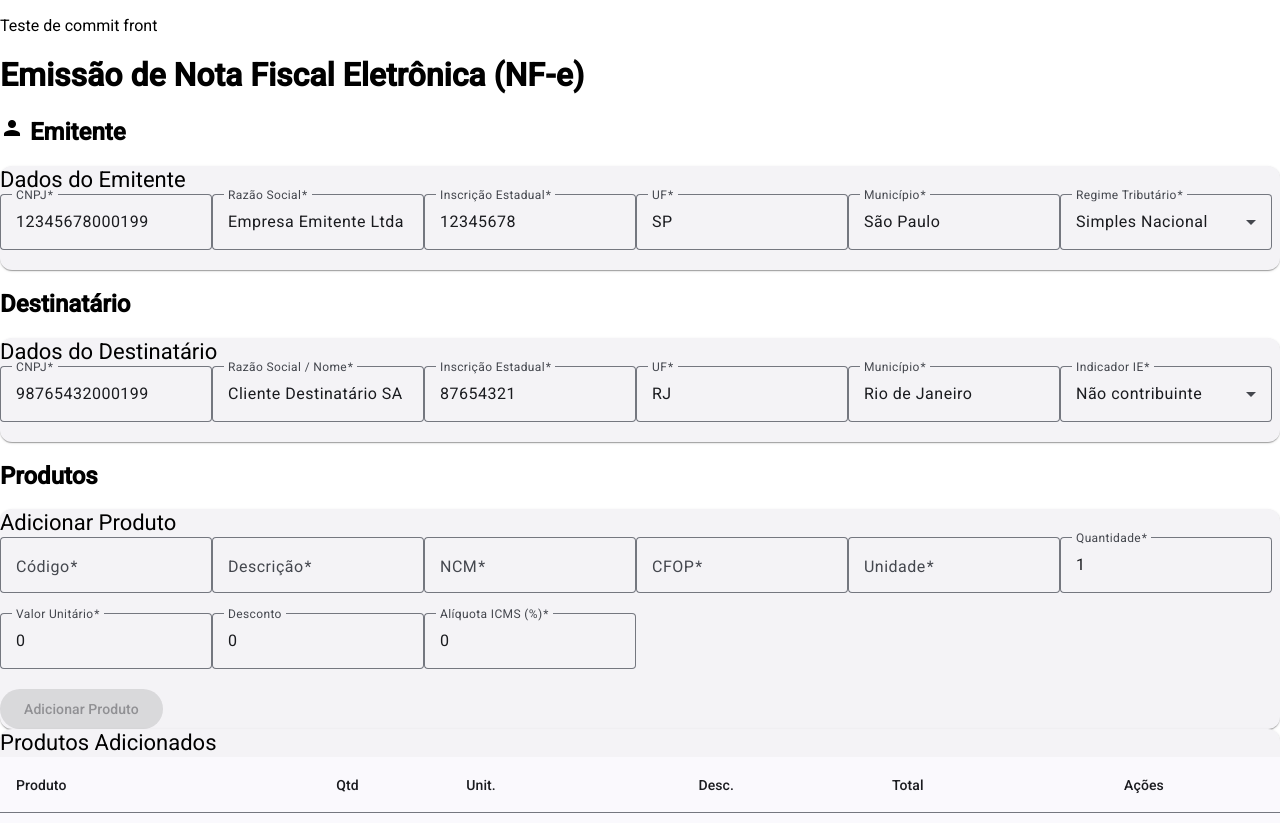
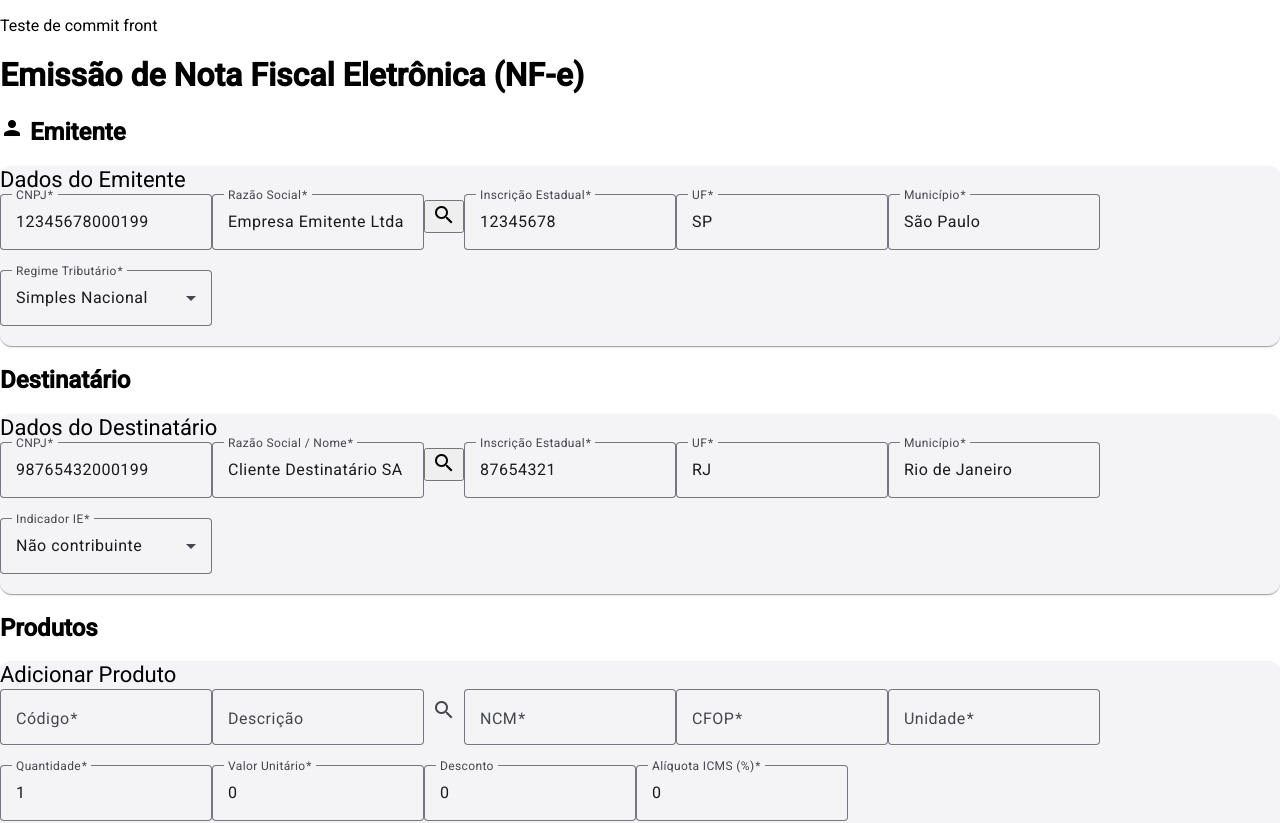
Before and after one commit to EvandroSversut/sist_cont_front_v2, an Angular app: page /nfe in a window 1280 px wide. Shown: the top 823 px of the page. Built offline with nearby package versions, Linux system fonts and the light colour scheme.

Commit message:
commit 07/07/2025

```diff
--- a/src/app/components/compras/compras.component.html
+++ b/src/app/components/compras/compras.component.html
@@ -4,6 +4,8 @@
   <mat-card>
     <mat-card-title>Dados da Compra</mat-card-title>
     <mat-card-content>
+
+      <app-emitente-form (buscarFornecedor)="abrirBuscaFornecedor()"></app-emitente-form>
 
       <div class="linha-campos">
         <mat-form-field>
--- a/src/app/components/compras/compras.component.ts
+++ b/src/app/components/compras/compras.component.ts
@@ -18,6 +18,7 @@ import { ComprasService } from '../../services/compras.service';
 import { BuscaFornecedorDialogComponent } from '../dialogs/fornecedor/busca-fornecedor-dialog.component';
 import { BuscaProdutoDialogComponent } from '../dialogs/produtos/busca-produto-dialog.component';
 import { ComprasDTO } from '../../model/itens-compra.model';
+import { EmitenteFormComponent } from "../nfe/emitente-form.component";
 
 @Component({
   selector: 'app-compras',
@@ -37,8 +38,9 @@ import { ComprasDTO } from '../../model/itens-compra.model';
     MatTableModule,
     MatDialogModule,
     MatDatepickerModule,
-    MatNativeDateModule
-  ]
+    MatNativeDateModule,
+    EmitenteFormComponent
+]
 })
 export class ComprasComponent implements OnInit {
 
--- a/src/app/components/nfe/destinatario-form.component.ts
+++ b/src/app/components/nfe/destinatario-form.component.ts
@@ -7,6 +7,9 @@ import { MatFormFieldModule } from '@angular/material/form-field';
 import { MatInputModule } from '@angular/material/input';
 import { MatSelectModule } from '@angular/material/select';
 import { MatCardModule } from '@angular/material/card';
+import { MatIconModule } from '@angular/material/icon';
+import { BuscaFornecedorDialogComponent } from '../dialogs/fornecedor/busca-fornecedor-dialog.component';
+import { MatDialog } from '@angular/material/dialog';
 
 @Component({
   selector: 'app-destinatario-form',
@@ -17,7 +20,8 @@ import { MatCardModule } from '@angular/material/card';
     MatFormFieldModule,
     MatInputModule,
     MatSelectModule,
-    MatCardModule
+    MatCardModule,
+    MatIconModule
   ],
   template: `
     <mat-card>
@@ -32,6 +36,10 @@ import { MatCardModule } from '@angular/material/card';
           <mat-label>Razão Social / Nome</mat-label>
           <input matInput formControlName="razaoSocial">
         </mat-form-field>
+
+        <button mat-icon-button color="primary" (click)="abrirBuscaFornecedor()">
+          <mat-icon>search</mat-icon>
+        </button>
 
         <mat-form-field appearance="outline">
           <mat-label>Inscrição Estadual</mat-label>
@@ -62,4 +70,18 @@ import { MatCardModule } from '@angular/material/card';
 })
 export class DestinatarioFormComponent {
   @Input() formDestinatario!: FormGroup;
-}
+
+  constructor(private dialog: MatDialog) {}
+
+  abrirBuscaFornecedor() {
+    const dialogRef = this.dialog.open(BuscaFornecedorDialogComponent, {
+      width: '800px'
+    });
+
+    dialogRef.afterClosed().subscribe(result => {
+      if (result) {
+        this.formDestinatario.patchValue({ razaoSocial: result.razaoSocial, cnpj: result.cnpj });
+      }
+    });
+   }
+  }
--- a/src/app/components/nfe/emitente-form.component.ts
+++ b/src/app/components/nfe/emitente-form.component.ts
@@ -7,6 +7,9 @@ import { MatFormFieldModule } from '@angular/material/form-field';
 import { MatInputModule } from '@angular/material/input';
 import { MatSelectModule } from '@angular/material/select';
 import { MatCardModule } from '@angular/material/card';
+import { MatDialog } from '@angular/material/dialog';
+import { BuscaFornecedorDialogComponent } from '../dialogs/fornecedor/busca-fornecedor-dialog.component';
+import { MatIconModule } from '@angular/material/icon';
 
 @Component({
   selector: 'app-emitente-form',
@@ -17,7 +20,8 @@ import { MatCardModule } from '@angular/material/card';
     MatFormFieldModule,
     MatInputModule,
     MatSelectModule,
-    MatCardModule
+    MatCardModule,
+    MatIconModule
   ],
   template: `
     <mat-card>
@@ -32,6 +36,10 @@ import { MatCardModule } from '@angular/material/card';
           <mat-label>Razão Social</mat-label>
           <input matInput formControlName="razaoSocial">
         </mat-form-field>
+
+        <button mat-icon-button color="primary" (click)="abrirBuscaFornecedor()">
+          <mat-icon>search</mat-icon>
+        </button>
 
         <mat-form-field appearance="outline">
           <mat-label>Inscrição Estadual</mat-label>
@@ -63,5 +71,17 @@ import { MatCardModule } from '@angular/material/card';
 export class EmitenteFormComponent {
   @Input() formEmitente!: FormGroup;
 
-  constructor() {}
+  constructor(private dialog: MatDialog) {}
+
+abrirBuscaFornecedor() {
+  const dialogRef = this.dialog.open(BuscaFornecedorDialogComponent, {
+    width: '800px'
+  });
+
+  dialogRef.afterClosed().subscribe(result => {
+    if (result) {
+      this.formEmitente.patchValue({ razaoSocial: result.razaoSocial, cnpj: result.cnpj });
+    }
+  });
+ }
 }
--- a/src/app/components/nfe/nfe.component.ts
+++ b/src/app/components/nfe/nfe.component.ts
@@ -1,6 +1,6 @@
 // 📁 src/app/components/nfe/nfe.component.ts
 
-import { Component } from '@angular/core';
+import { Component, EventEmitter, Output } from '@angular/core';
 import { CommonModule } from '@angular/common';
 import { FormBuilder, FormGroup, ReactiveFormsModule, Validators } from '@angular/forms';
 import { EmitenteFormComponent } from './emitente-form.component';
@@ -76,6 +76,8 @@ export class NfeComponent {
   formDestinatario: FormGroup;
   formTransporte: FormGroup;
   formPagamento: FormGroup;
+
+  // @Output() buscarFornecedor = new EventEmitter<void>();
 
   produtos: any[] = [];
 
--- a/src/app/components/nfe/produto-form.component.ts
+++ b/src/app/components/nfe/produto-form.component.ts
@@ -2,11 +2,16 @@
 
 import { Component, EventEmitter, Output } from '@angular/core';
 import { CommonModule } from '@angular/common';
-import { FormBuilder, FormGroup, ReactiveFormsModule, Validators } from '@angular/forms';
+import { FormBuilder, FormControl, FormGroup, ReactiveFormsModule, Validators } from '@angular/forms';
 import { MatFormFieldModule } from '@angular/material/form-field';
 import { MatInputModule } from '@angular/material/input';
 import { MatButtonModule } from '@angular/material/button';
 import { MatCardModule } from '@angular/material/card';
+import { MatIconModule } from '@angular/material/icon';
+import { BuscaProdutoDialogComponent } from '../dialogs/produtos/busca-produto-dialog.component';
+import { MatDialog } from '@angular/material/dialog';
+import { Produtos } from '../../model/produtos.model';
+import { MatAutocompleteModule } from '@angular/material/autocomplete';
 
 @Component({
   selector: 'app-produto-form',
@@ -17,7 +22,9 @@ import { MatCardModule } from '@angular/material/card';
     MatFormFieldModule,
     MatInputModule,
     MatButtonModule,
-    MatCardModule
+    MatCardModule,
+    MatIconModule,
+    MatAutocompleteModule
   ],
   template: `
     <mat-card>
@@ -30,8 +37,17 @@ import { MatCardModule } from '@angular/material/card';
 
         <mat-form-field appearance="outline">
           <mat-label>Descrição</mat-label>
-          <input matInput formControlName="descricao">
+          <input type="text" matInput [matAutocomplete]="autoProduto" [formControl]="produtoCtrl">
+                    <mat-autocomplete #autoProduto="matAutocomplete" (optionSelected)="selecionaProduto($event.option.value)">
+            <mat-option *ngFor="let p of produtosFiltrados" [value]="p.nomeProduto">
+              {{ p.nomeProduto }} ({{ p.unidade }})
+            </mat-option>
+          </mat-autocomplete>
         </mat-form-field>
+
+        <button mat-icon-button color="primary" (click)="abrirBuscaProduto()">
+          <mat-icon>search</mat-icon>
+        </button>
 
         <mat-form-field appearance="outline">
           <mat-label>NCM</mat-label>
@@ -82,7 +98,13 @@ export class ProdutoFormComponent {
 
   formProduto: FormGroup;
 
-  constructor(private fb: FormBuilder) {
+  produtoSelecionado!: Produtos;
+  produtoCtrl = new FormControl();
+  formItem!: FormGroup;
+  produtos: Produtos[] = [];
+  produtosFiltrados: Produtos[] = [];
+
+  constructor(private fb: FormBuilder, private dialog: MatDialog) {
     this.formProduto = this.fb.group({
       codigo: ['', Validators.required],
       descricao: ['', Validators.required],
@@ -93,6 +115,7 @@ export class ProdutoFormComponent {
       valorUnitario: [0, [Validators.required, Validators.min(0)]],
       desconto: [0],
       aliquotaIcms: [0, [Validators.required, Validators.min(0)]]
+
     });
   }
 
@@ -102,4 +125,41 @@ export class ProdutoFormComponent {
       this.formProduto.reset({ quantidade: 1, valorUnitario: 0, desconto: 0, aliquotaIcms: 0 });
     }
   }
+
+    abrirBuscaProduto() {
+      const dialogRef = this.dialog.open(BuscaProdutoDialogComponent, {
+        width: '800px'
+      });
+
+      dialogRef.afterClosed().subscribe(result => {
+        if (result) {
+          this.produtoSelecionado = result;
+          this.produtoCtrl.setValue(result.nomeProduto);
+          this.formItem.patchValue({
+            valorUnitario: result.valorUnitario || 0,
+            quantidade: 1
+          });
+          this.atualizaValorTotal();
+        }
+      });
+    }
+      atualizaValorTotal() {
+    const qtde = this.formItem.get('quantidade')!.value || 0;
+    const unit = this.formItem.get('valorUnitario')!.value || 0;
+    const desconto = this.formItem.get('desconto')!.value || 0;
+    const total = (qtde * unit) - desconto;
+    this.formItem.get('valorTotal')!.setValue(total >= 0 ? total : 0);
+  }
+
+   selecionaProduto(nome: string) {
+    const produto = this.produtos.find(p => p.nomeProduto === nome);
+    if (produto) {
+      this.produtoSelecionado = produto;
+      this.formItem.patchValue({
+        valorUnitario: produto.valorUnitario || 0,
+        quantidade: 1
+      });
+      this.atualizaValorTotal();
+    }
+  }
 }
```
